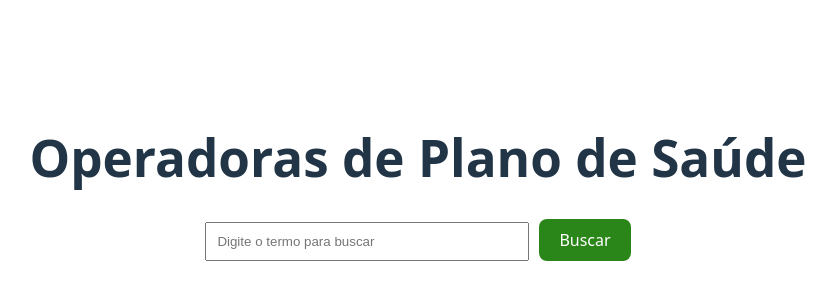
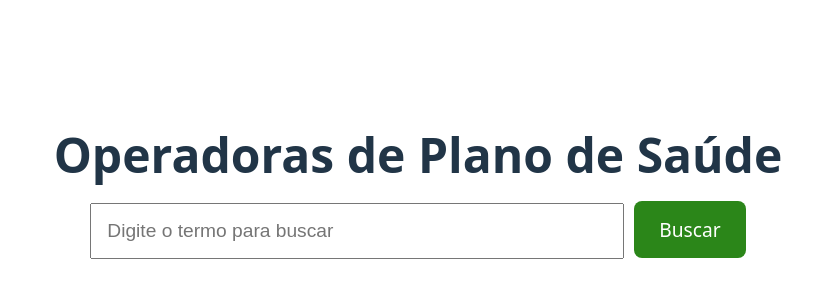
Before and after one commit to Guimasz/testesNivelamento, a Vue app in the folder frontend/: page / in a window 1280 px wide. Shown: the part 222-522 px from the top of the page, without its empty margins (222-1058 px from the left). Built offline with nearby package versions, Linux system fonts and the light colour scheme.

Commit message:
enhance UI components with improved styling and layout adjustments

```diff
--- a/frontend/src/App.vue
+++ b/frontend/src/App.vue
@@ -1,24 +1,15 @@
-
-
 <template>
   <div id="app">
-    <h1>Operadoras de Plano de Saúde</h1>
+    <h1 class="titulo">Operadoras de Plano de Saúde</h1>
     <SearchComponent />
   </div>
 </template>
 
 <style scoped>
-.logo {
-  height: 6em;
-  padding: 1.5em;
-  will-change: filter;
-  transition: filter 300ms;
-}
-.logo:hover {
-  filter: drop-shadow(0 0 2em #646cffaa);
-}
-.logo.vue:hover {
-  filter: drop-shadow(0 0 2em #42b883aa);
+.titulo {
+  font-size: 3em;
+  text-align: center;
+  margin-bottom: 20px;
 }
 </style>
 
--- a/frontend/src/components/ResultCard.vue
+++ b/frontend/src/components/ResultCard.vue
@@ -17,22 +17,25 @@
 
   <style>
   .card {
-    border: 1px solid #ddd;
-    border-radius: 8px;
-    padding: 15px;
-    margin: 10px 0;
-    box-shadow: 0 2px 4px rgba(0, 0, 0, 0.1);
-    background-color: #f9f9f9;
-    transition: transform 0.2s ease;
+    border: 1px solid #e0e0e0;
+    border-radius: 12px;
+    padding: 20px;
+    margin: 15px 0;
+    box-shadow: 0 4px 8px rgba(0, 0, 0, 0.1);
+    background-color: #ffffff;
+    transition: transform 0.3s ease, box-shadow 0.3s ease;
   }
 
-  /* .card:hover {
-    transform: scale(1.02);
-  } */
+  .card:hover {
+    transform: translateY(-5px);
+    box-shadow: 0 6px 12px rgba(0, 0, 0, 0.15);
+  }
 
   .card p {
     margin: 0;
-    font-size: 16px;
+    font-size: 18px;
     color: #333;
+    font-weight: 500;
+    text-align: center;
   }
   </style>
--- a/frontend/src/components/SearchComponent.vue
+++ b/frontend/src/components/SearchComponent.vue
@@ -59,15 +59,17 @@
   };
   </script>
 
-  <style>
+  <style scoped>
 input {
-    padding: 10px;
-    width: 300px;
+  padding: 15px;
+  width: 500px;
   margin-right: 10px;
+  font-size: 1.2em;
 }
 
 button {
-    padding: 10px 20px;
+  padding: 15px 25px;
+  font-size: 1.2em;
   background-color: #2b8619;
   color: white;
   border: none;
@@ -78,6 +80,10 @@
   background-color: #0056b3;
 }
 
+.resultados {
+  margin-top: 20px;
+}
+
 .error {
   color: red;
   margin-top: 20px;
```
Lines whose indentation alone changed are shown as unchanged.
